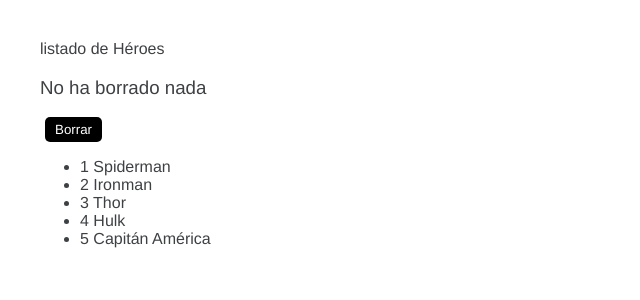
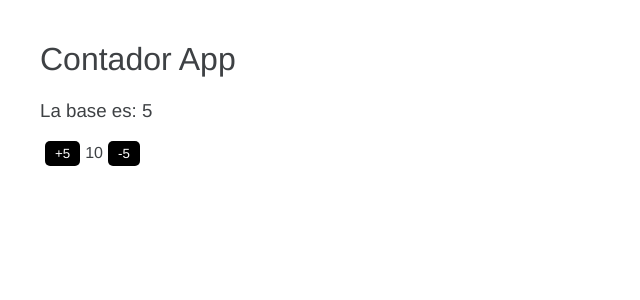
Before and after one commit to johannpereze/angularBases, an Angular app: page / in a window 1280 px wide. Shown: the top 300 px of the page, without its empty margins (0-640 px from the left). Built offline with nearby package versions, Linux system fonts and the light colour scheme.

Commit message:
Clase 49 despues de la tarea

```diff
--- a/src/app/app.component.html
+++ b/src/app/app.component.html
@@ -1,3 +1,3 @@
-<!-- <app-contador></app-contador> -->
+<app-contador></app-contador>
 <!-- <app-heroe></app-heroe> -->
-<app-listado></app-listado>
+<!-- <app-listado></app-listado> -->
```
Also changed, not shown: src/app/app.module.ts (+5 -3 lines), src/app/contador/contador.module.ts (added, +10 -0 lines), src/app/contador/contador/contador.component.ts (renamed from src/app/contador/contador.component.ts).
